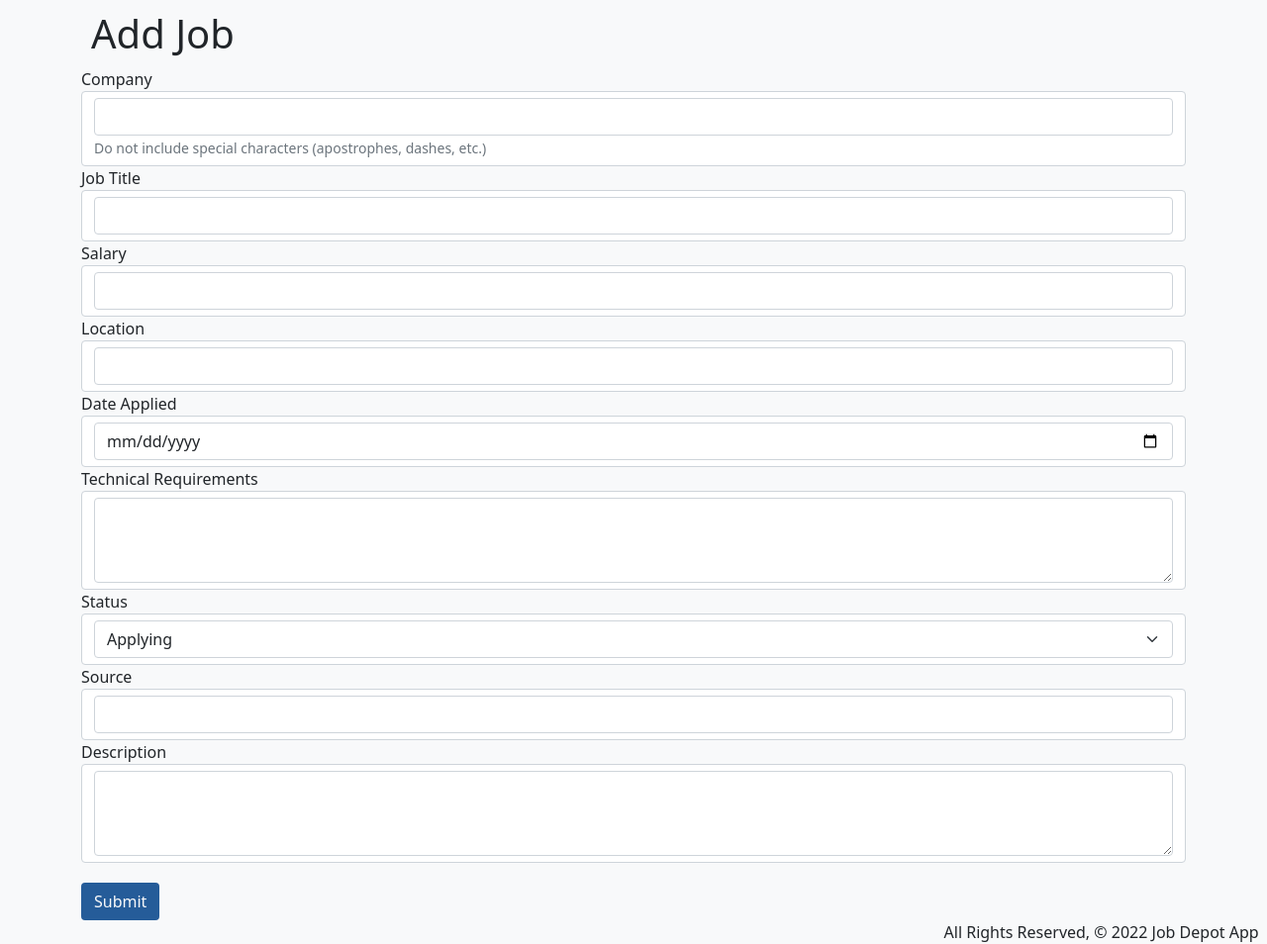
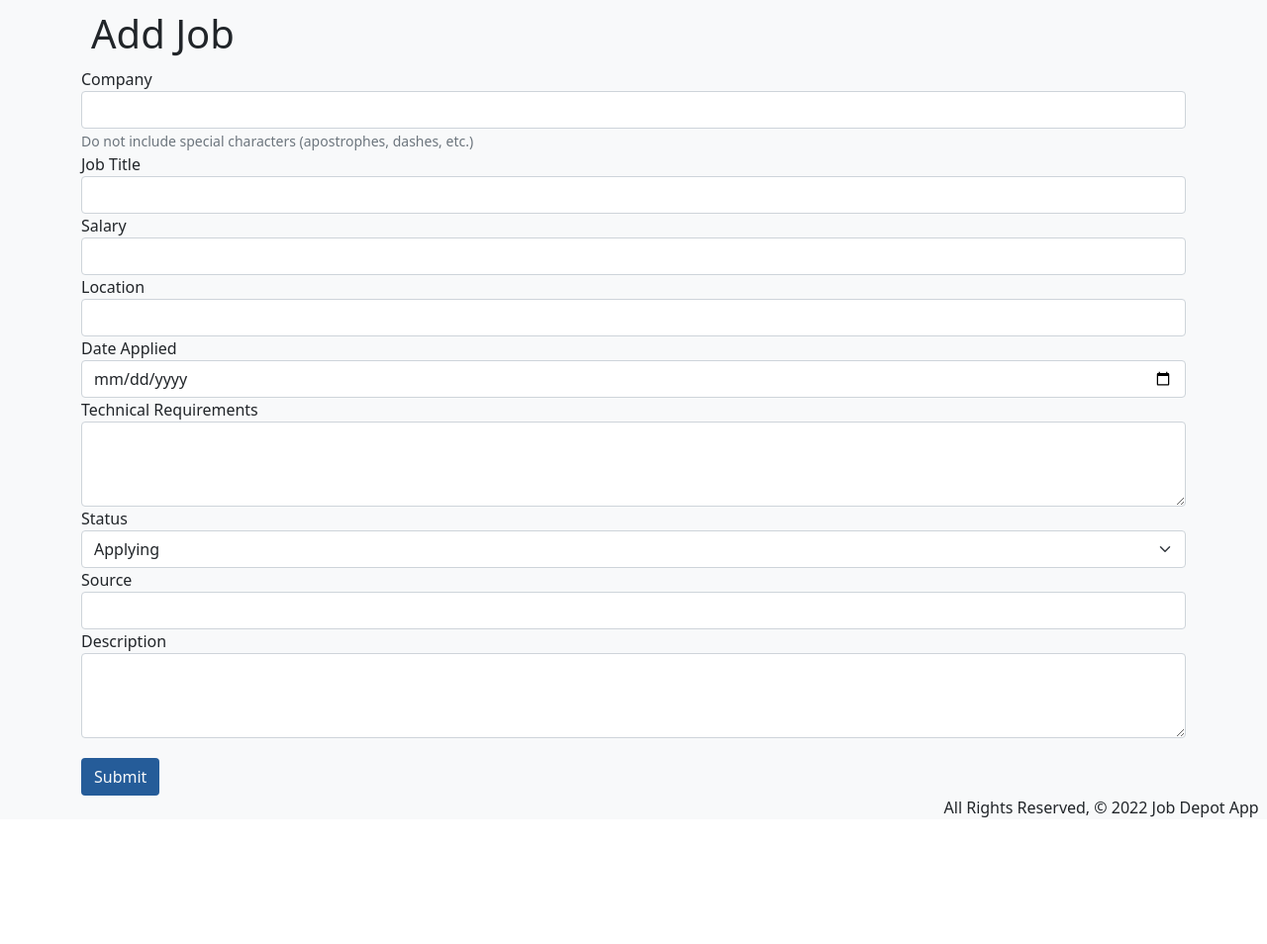
Before and after one commit to woojinv/Job-tracker, a Django app: page /jobs/create/ in a window 1280 px wide. Shown: the part 56-1010 px from the top of the page at 99% size. After the commit the page ends 882 px from the top, so only its background shows below. Run offline with Django 4.2, Linux system fonts and the light colour scheme; the visitor is signed in with stand-in values (Sample User, id 1).

Commit message:
adjusting form

```diff
--- a/main_app/templates/main_app/job_form.html
+++ b/main_app/templates/main_app/job_form.html
@@ -16,7 +16,6 @@
                     {% if field.name == 'date_applied' %}
                         <fieldset class="form-group">
                             <label class="control-label" for="id_{{ field.name }}">{{ field.label }}</label>
-                            <div class="form-control">
                             <input type="date" class="form-control"
                                 name="{{ field.name }}"
                                 id="id_{{ field.name }}"
@@ -26,12 +25,10 @@
                                     value=""
                                 {% endif %}
                                 >
-                            </div>
                         </fieldset>
                     {% elif field.name == 'company' %}
                         <fieldset class="form-group">
                             <label class="control-label" for="id_{{ field.name }}">{{ field.label }}</label>
-                            <div class="form-control">
                             <input maxlength="100" type="text" class="form-control"
                                 name="{{ field.name }}"
                                 id="id_{{ field.name }}"
@@ -42,12 +39,10 @@
                                 {% endif %}
                                 >
                             <small class="text-muted">Do not include special characters (apostrophes, dashes, etc.)</small>
-                            </div>
                         </fieldset>
                     {% elif field.name == 'description' or field.name == 'tech_reqs' %}
                         <fieldset class="form-group">
                             <label class="control-label" for="id_{{ field.name }}">{{ field.label }}</label>
-                            <div class="form-control">
                             <textarea maxlength="500" rows="3" class="form-control"
                                 name="{{ field.name }}"
                                 id="id_{{ field.name }}"
@@ -56,12 +51,10 @@
                                 {% else %}
                                     ></textarea>
                                 {% endif %}
-                            </div>
                         </fieldset>
                     {% elif field.name == 'status' %}
                         <fieldset class="form-group">
                             <label class="control-label" for="id_{{ field.name }}">{{ field.label }}</label>
-                                <div class="form-control">
                             <select name="{{ field.name }}" class="form-select">
                                 <option value="1">Applying</option>
                                 <option value="2">Applied</option>
@@ -71,14 +64,11 @@
                                 <option value="6">Position Not Offered</option>
                                 <option value="7">Offer Rejected</option>
                                 <option value="8">Offer Accepted</option>
-
                             </select>
-                                </div>
                         </fieldset>
                     {% else %}
                         <fieldset class="form-group">
                             <label class="control-label" for="id_{{ field.name }}">{{ field.label }}</label>
-                            <div class="form-control">
                             <input maxlength="100" type="text" class="form-control"
                                 name="{{ field.name }}"
                                 id="id_{{ field.name }}"
@@ -88,7 +78,6 @@
                                     value=""
                                 {% endif %}
                                 >
-                            </div>
                         </fieldset>
                     {% endif %}
                 {% endfor %}
@@ -110,7 +99,6 @@
                 {% if field.name == 'date_applied' %}
                     <fieldset class="form-group">
                     <label class="control-label" for="id_{{ field.name }}">{{ field.label }}</label>
-                        <div class="form-control">
                         <input type="date" class="form-control"
                             name="{{ field.name }}"
                             id="id_{{ field.name }}"
@@ -120,12 +108,10 @@
                                 value=""
                             {% endif %}
                             >
-                        </div>
                     </fieldset>
                 {% elif field.name == 'company' %}
                     <fieldset class="form-group">
                         <label class="control-label" for="id_{{ field.name }}">{{ field.label }}</label>
-                        <div class="form-control">
                         <input maxlength="100" type="text" class="form-control"
                             name="{{ field.name }}"
                             id="id_{{ field.name }}"
@@ -136,12 +122,10 @@
                             {% endif %}
                             >
                         <small class="text-muted">Do not include special characters (apostrophes, dashes, etc.)</small>
-                        </div>
                     </fieldset>
                 {% elif field.name == 'description' or field.name == 'tech_reqs' %}
                     <fieldset class="form-group">
                         <label class="control-label" for="id_{{ field.name }}">{{ field.label }}</label>
-                        <div class="form-control">
                         <textarea maxlength="500" rows="3" class="form-control"
                             name="{{ field.name }}"
                             id="id_{{ field.name }}"
@@ -150,12 +134,10 @@
                             {% else %}
                                 ></textarea>
                             {% endif %}
-                        </div>
                     </fieldset>
                 {% elif field.name == 'status' %}
                     <fieldset class="form-group">
                         <label class="control-label" for="id_{{ field.name }}">{{ field.label }}</label>
-                        <div class="form-control">
                         <select name="{{ field.name }}" class="form-select">
                             <option value="1">Applying</option>
                             <option value="2">Applied</option>
@@ -166,12 +148,10 @@
                             <option value="7">Offer Rejected</option>
                             <option value="8">Offer Accepted</option>
                         </select>
-                        </div>
                     </fieldset>
                 {% else %}
                     <fieldset class="form-group">
                         <label class="control-label" for="id_{{ field.name }}">{{ field.label }}</label>
-                        <div class="form-control">
                         <input maxlength="100" type="text" class="form-control"
                             name="{{ field.name }}"
                             id="id_{{ field.name }}"
@@ -181,7 +161,6 @@
                                 value=""
                             {% endif %}
                             >
-                        </div>
                     </fieldset>
                 {% endif %}
             {% endfor %}
```
Lines whose indentation alone changed are shown as unchanged.
